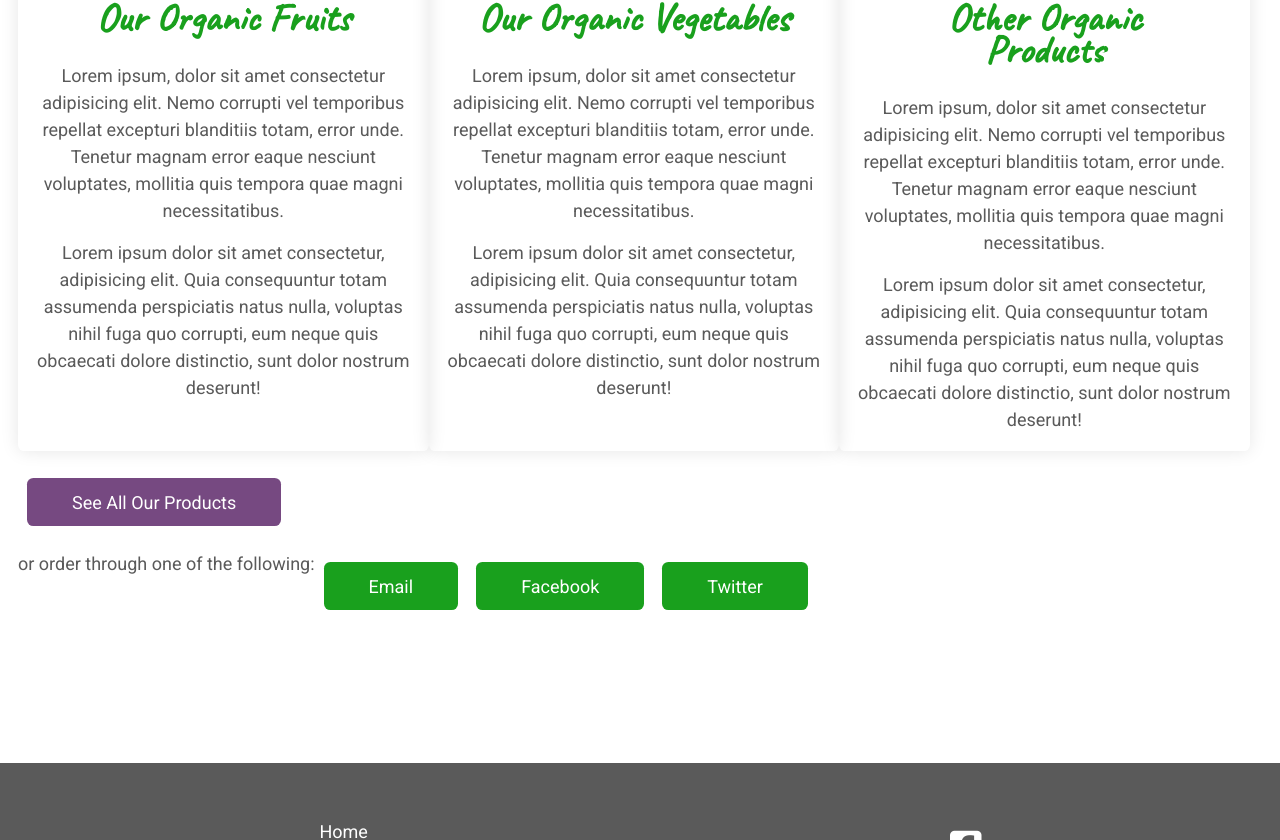
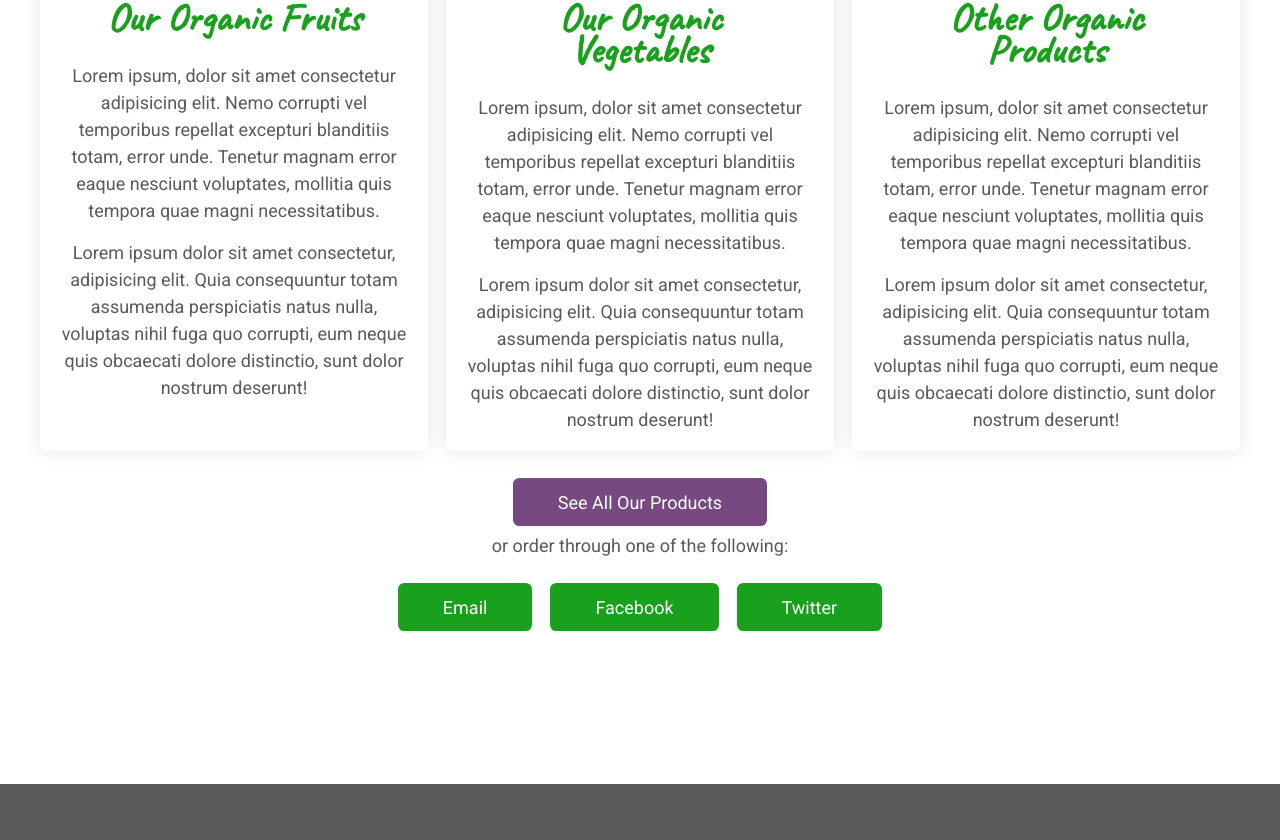
Before and after one commit to evabrinkmann/fruit-vegetable-shop, a website built with Parcel: page src/index.html in a window 1280 px wide. Shown: the part 2360-3200 px from the top of the page. Built offline with nearby package versions, Linux system fonts and the light colour scheme; files whose address does not match are found by name.

Commit message:
Fix btn group products

```diff
--- a/src/index.html
+++ b/src/index.html
@@ -166,8 +166,9 @@
           <a href="" class="btn btn-accent">See All Our Products</a>
         </div>
 
+        <p class="mb-0">or order through one of the following:</p>
+
         <div class="btn-group">
-          <p class="mb-0">or order through one of the following:</p>
           <a href="" class="btn btn-primary">Email</a>
           <a href="" class="btn btn-primary">Facebook</a>
           <a href="" class="btn btn-primary">Twitter</a>
--- a/src/styles.css
+++ b/src/styles.css
@@ -161,6 +161,7 @@ nav a:focus {
 .btn-group {
   display: flex;
   flex-wrap: wrap;
+  justify-content: center;
   flex-direction: column;
 }
 
@@ -198,7 +199,7 @@ btn-accent:focus {
 .products {
   display: flex;
   flex-direction: column;
-  /* max-width: 30rem; */
+  max-width: 30rem;
   margin: 0 auto;
 }
 
@@ -291,6 +292,7 @@ footer-social li a:focus {
 
   .btn-group {
     flex-direction: row;
+    justify-content: center;
     margin-top: 1em;
   }
 
@@ -332,6 +334,7 @@ footer-social li a:focus {
 
   .products {
     flex-direction: row;
+    max-width: 1200px;
   }
 
   .product {
@@ -339,7 +342,11 @@ footer-social li a:focus {
     flex: 0 1 33%;
   }
 
+  .product + .product {
+    margin-left: 1em;
+  }
+
   .product:nth-of-type(3) {
-    margin: 0;
+    margin-bottom: 0;
   }
 }
```
Also changed, not shown: docs/index.html (+2 -1 lines), 3 other files.
